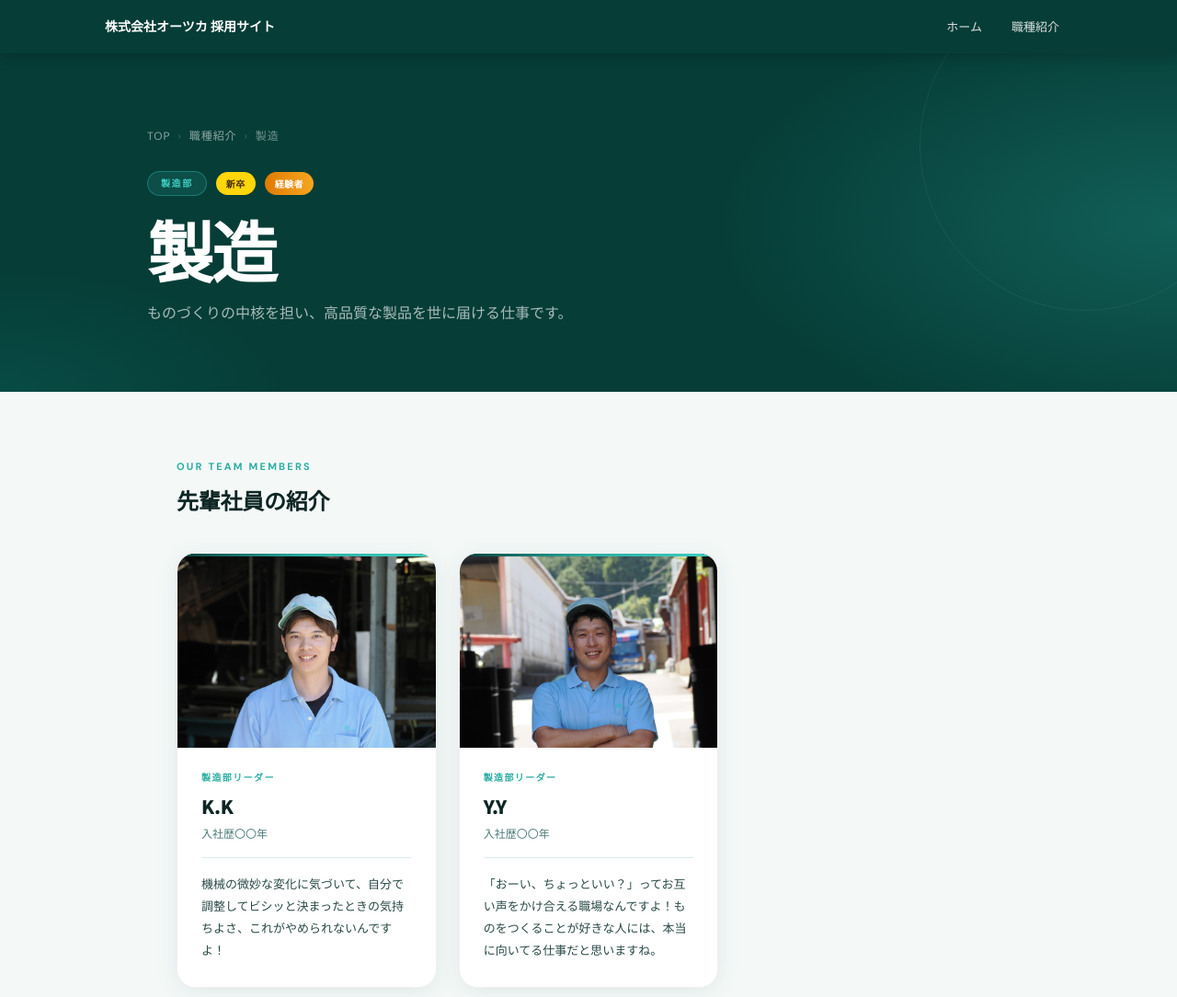
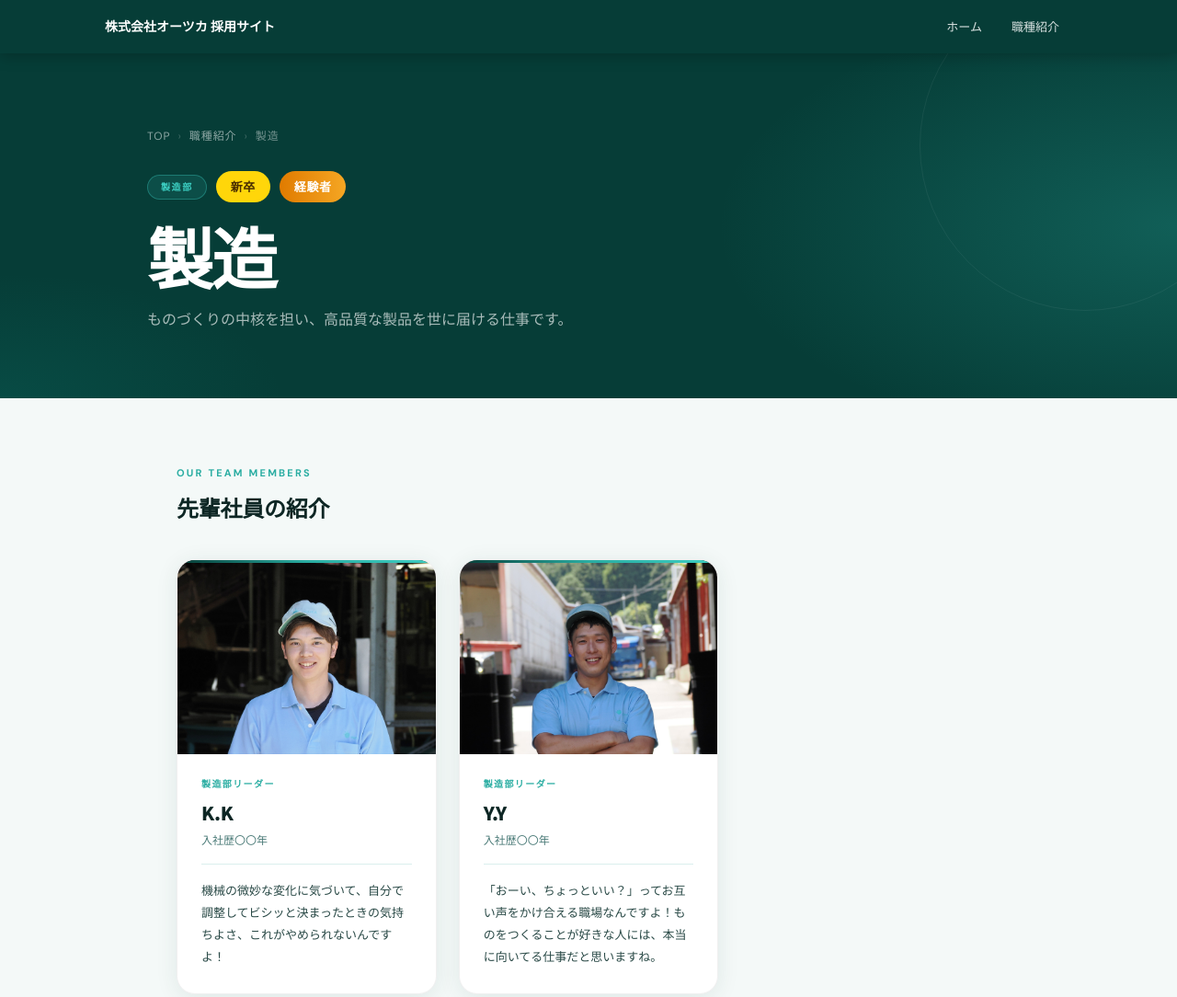
Before and after one commit to otsukahori/saiyousite, a plain HTML site: page shokusha/seizou.html in a window 1280 px wide. Shown: the top 1084 px of the page at 92% size. Drawn offline with Linux system fonts and the light colour scheme.

Commit message:
Increase tag-fresh and tag-career font size

```diff
--- a/shokusha/seizou.html
+++ b/shokusha/seizou.html
@@ -56,8 +56,8 @@ body{font-family:"Noto Sans JP",sans-serif;background:#f4f9f8;color:var(--text);
   border:1px solid rgba(61,207,195,.35);
   padding:4px 14px;border-radius:999px;
 }
-.tag-fresh{font-size:10px;font-weight:800;color:#4a2e00;background:var(--yellow);padding:4px 11px;border-radius:999px;letter-spacing:.04em}
-.tag-career{font-size:10px;font-weight:800;color:#fff;background:linear-gradient(90deg,#e07b00,#f5a623);padding:4px 11px;border-radius:999px;letter-spacing:.04em}
+.tag-fresh{font-size:13px;font-weight:800;color:#4a2e00;background:var(--yellow);padding:6px 16px;border-radius:999px;letter-spacing:.04em}
+.tag-career{font-size:13px;font-weight:800;color:#fff;background:linear-gradient(90deg,#e07b00,#f5a623);padding:6px 16px;border-radius:999px;letter-spacing:.04em}
 .hero__title{
   font-size:clamp(42px,6vw,72px);font-weight:900;
   color:var(--white);letter-spacing:-.03em;line-height:1.05;margin-bottom:16px;
```
